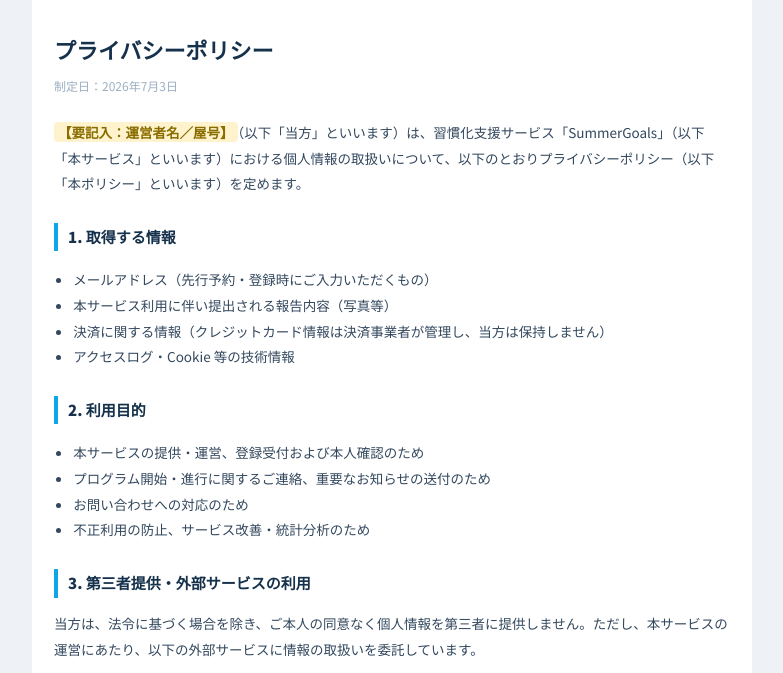
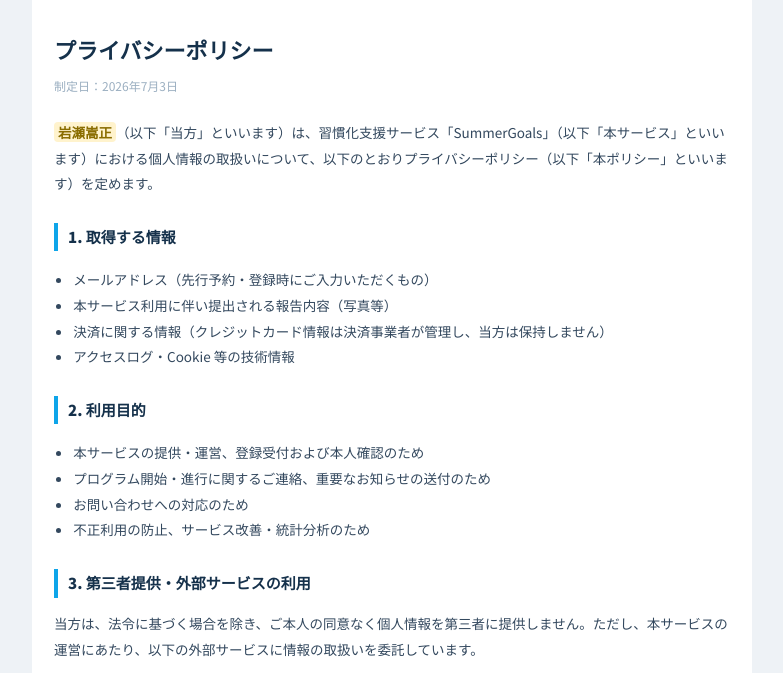
Before and after one commit to iwatch-pomi/summer-goals-WEB, a website: page privacy.html in a window 1280 px wide. Shown: the part 62-735 px from the top of the page, without its empty margins (248-1031 px from the left). Drawn offline with Linux system fonts and the light colour scheme.

Commit message:
Update privacy.html

```diff
--- a/privacy.html
+++ b/privacy.html
@@ -42,7 +42,7 @@
     <h1>プライバシーポリシー</h1>
     <p class="meta">制定日：2026年7月3日</p>
 
-    <p><span class="ph">【要記入：運営者名／屋号】</span>（以下「当方」といいます）は、習慣化支援サービス「SummerGoals」（以下「本サービス」といいます）における個人情報の取扱いについて、以下のとおりプライバシーポリシー（以下「本ポリシー」といいます）を定めます。</p>
+    <p><span class="ph">岩瀬嵩正</span>（以下「当方」といいます）は、習慣化支援サービス「SummerGoals」（以下「本サービス」といいます）における個人情報の取扱いについて、以下のとおりプライバシーポリシー（以下「本ポリシー」といいます）を定めます。</p>
 
     <h2>1. 取得する情報</h2>
     <ul>
@@ -82,7 +82,7 @@
     <h2>7. お問い合わせ窓口</h2>
     <p>個人情報の取扱いに関するお問い合わせは、以下までご連絡ください。<br>
     メール：<a href="mailto:iwase.workslab@gmail.com" style="color:#0ea5e9;">iwase.workslab@gmail.com</a><br>
-    運営者：<span class="ph">【要記入：運営者名／屋号】</span></p>
+    運営者：<span class="ph">岩瀬嵩正</span></p>
 
     <div class="note">※ 本ポリシーは雛形です。実際に取得・利用する情報や委託先に合わせて内容を確認・調整し、<span class="ph">【要記入：〇〇】</span>をご記入ください。正式な運用前に専門家の確認を推奨します。</div>
 
```
